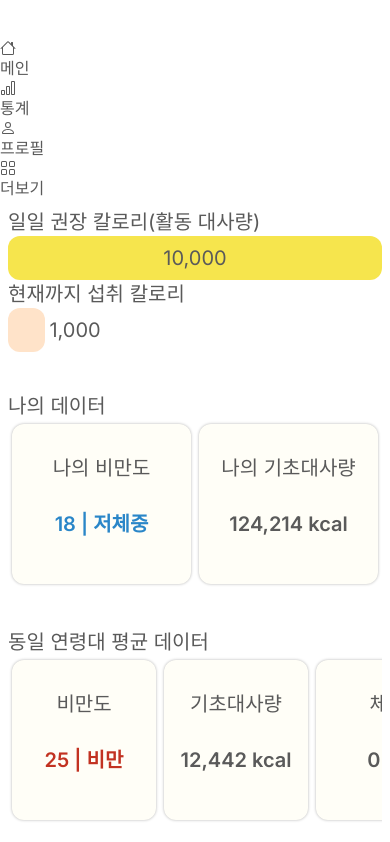
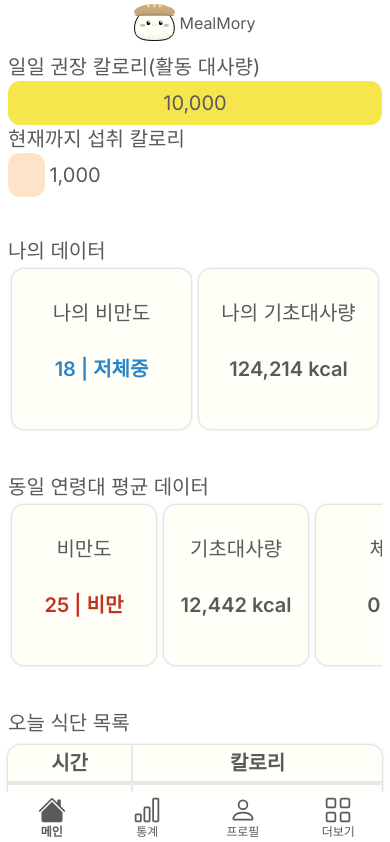
Before and after one commit to mealmory/mealmory_fe, a Next.js app: page /main in a window 390 px wide. Shown: the top 842 px of the page. Built offline with nearby package versions, Linux system fonts and the light colour scheme.

Commit message:
header, footer 컴포넌트 생성

```diff
--- /dev/null
+++ b/src/app/main/Footer.tsx
@@ -0,0 +1,19 @@
+"use client";
+
+import Navigator from "@/components/main/Navigator";
+import usePath from "@/hooks/usePath";
+
+export default function Footer() {
+  const { pathname, isShow } = usePath();
+  return isShow ? (
+    <footer className="sm:hidden fixed bottom-0 left-0 w-full z-10 bg-white dark:bg-cusdark p-1">
+      <Navigator
+        pathname={pathname}
+        navClass="w-full"
+        middleClass=" flex"
+        itemClass="flex-1 flex flex-col justify-center items-center text-xs"
+        iconSize={28}
+      />
+    </footer>
+  ) : null;
+}
--- /dev/null
+++ b/src/app/main/Header.tsx
@@ -0,0 +1,29 @@
+"use client";
+import Navigator from "@/components/main/Navigator";
+import usePath from "@/hooks/usePath";
+import Image from "next/image";
+
+export default function Header() {
+  const { pathname, isShow } = usePath();
+  return isShow ? (
+    <header className="sm:h-screen h-max sm:w-40 w-full fixed top-0 left-0 bg-white dark:bg-cusdark z-10 flex flex-col sm:p-4 p-1 sm:shadow-border justify-center sm:justify-start gap-4">
+      <div className=" self-center flex items-center gap-1">
+        <Image
+          src={"/mealmory_logo.svg"}
+          alt="밀모리 로고"
+          width={0}
+          height={0}
+          className="w-full h-auto"
+          priority
+        />
+        <p>MealMory</p>
+      </div>
+      <Navigator
+        pathname={pathname}
+        navClass="hidden sm:block h-full w-full"
+        middleClass="flex flex-col gap-4 mx-auto w-max"
+        itemClass="flex gap-1 items-center"
+      />
+    </header>
+  ) : null;
+}
--- a/src/app/main/layout.tsx
+++ b/src/app/main/layout.tsx
@@ -1,4 +1,5 @@
-import Navigator from "@/components/main/Navigator";
+import Header from "./Header";
+import Footer from "./Footer";
 
 export default function MainLayout({
   children,
@@ -6,9 +7,10 @@ export default function MainLayout({
   children: React.ReactNode;
 }>) {
   return (
-    <div className="w-full min-h-screen relative sm:pl-40 sm:pt-0 pt-10">
-      <Navigator />
+    <div className="w-full min-h-screen relative sm:pl-40 sm:pt-0 sm:pb-0 pt-[45px] pb-[52px]">
+      <Header />
       <main className="h-full w-full text-xl sm:text-base">{children}</main>
+      <Footer />
     </div>
   );
 }
```
